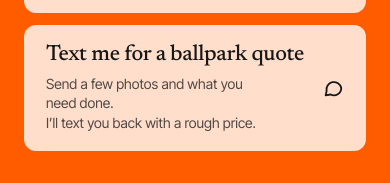
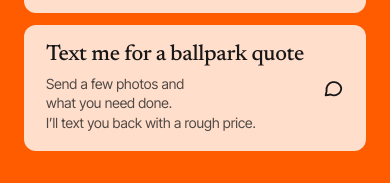
Before and after one commit to kendosa/handymanphillips.com, a plain HTML site: page links/index.html in a window 390 px wide. Shown: the part 536-719 px from the top of the page. Drawn offline with Linux system fonts and the light colour scheme.

Commit message:
Links page: ballpark quote subtext wraps evenly on narrow phones
Each sentence is its own balanced line, so the first one splits as
"Send a few photos and / what you need done." instead of leaving
"need done." alone.

Co-Authored-By: Claude Opus 5.5 <noreply@anthropic.com>

```diff
--- a/links/index.html
+++ b/links/index.html
@@ -40,6 +40,7 @@ h1{margin:0;font-family:"Newsreader",Georgia,serif;font-weight:500;font-size:cla
 .btn-dark{background:#ffdecc;color:#171717}
 .btn-light{background:#ffdecc;color:#171717} /* #ff5c00 + 80% white: black text 14:1 (AAA) */
 .btn small{display:block;margin-top:6px;font-family:"Inter Tight",system-ui,sans-serif;font-size:14px;font-weight:400;letter-spacing:0;line-height:1.4;opacity:.75}
+.btn small .sent{display:block;text-wrap:balance} /* one sentence per line; a sentence that wraps splits evenly instead of leaving a short end */
 .btn svg{flex:none}
 .btn:focus-visible{outline:3px solid #171717;outline-offset:3px}
 footer{font-size:15px;line-height:1.5}
@@ -56,7 +57,7 @@ footer a{color:inherit}
 <nav class="links" aria-label="Links">
 <a class="btn btn-dark" href="https://handymanphillips.com/"><span>Visit the&nbsp;website<small>Services, recent work and a free&nbsp;quote</small></span><svg aria-hidden="true" width="22" height="22" viewBox="0 0 24 24" fill="none" stroke="currentColor" stroke-width="2" stroke-linecap="round" stroke-linejoin="round"><path d="M5 12h14M13 6l6 6-6 6"/></svg></a>
 <a class="btn btn-light" href="https://maps.app.goo.gl/Wt6CCE8mRtR74cPY7"><span>Find me on Google&nbsp;Maps<small>Reviews and&nbsp;hours</small></span><svg aria-hidden="true" width="22" height="22" viewBox="0 0 24 24" fill="none" stroke="currentColor" stroke-width="2" stroke-linecap="round" stroke-linejoin="round"><path d="M12 21s-7-6.2-7-11.5A7 7 0 0 1 19 9.5C19 14.8 12 21 12 21z"/><circle cx="12" cy="9.5" r="2.5"/></svg></a>
-<a class="btn btn-dark" href="sms:+18452023504?&amp;body=Hi%20Kenny%2C%20I%20found%20you%20on%20handymanphillips.com.%20I%20need%20help%20with%20"><span>Text me for a ballpark&nbsp;quote<small>Send a few photos and what you need&nbsp;done.<br>I&#8217;ll text you back with a rough&nbsp;price.</small></span><svg aria-hidden="true" width="22" height="22" viewBox="0 0 24 24" fill="none" stroke="currentColor" stroke-width="2" stroke-linecap="round" stroke-linejoin="round"><path d="M21 12a8 8 0 0 1-11.6 7.1L4 20l1-4.6A8 8 0 1 1 21 12z"/></svg></a>
+<a class="btn btn-dark" href="sms:+18452023504?&amp;body=Hi%20Kenny%2C%20I%20found%20you%20on%20handymanphillips.com.%20I%20need%20help%20with%20"><span>Text me for a ballpark&nbsp;quote<small><span class="sent">Send a few photos and what you need&nbsp;done.</span><span class="sent">I&#8217;ll text you back with a rough&nbsp;price.</span></small></span><svg aria-hidden="true" width="22" height="22" viewBox="0 0 24 24" fill="none" stroke="currentColor" stroke-width="2" stroke-linecap="round" stroke-linejoin="round"><path d="M21 12a8 8 0 0 1-11.6 7.1L4 20l1-4.6A8 8 0 1 1 21 12z"/></svg></a>
 </nav>
 <footer>Call or text <a href="sms:+18452023504">(845)&nbsp;202-3504</a></footer>
 </main>
```
